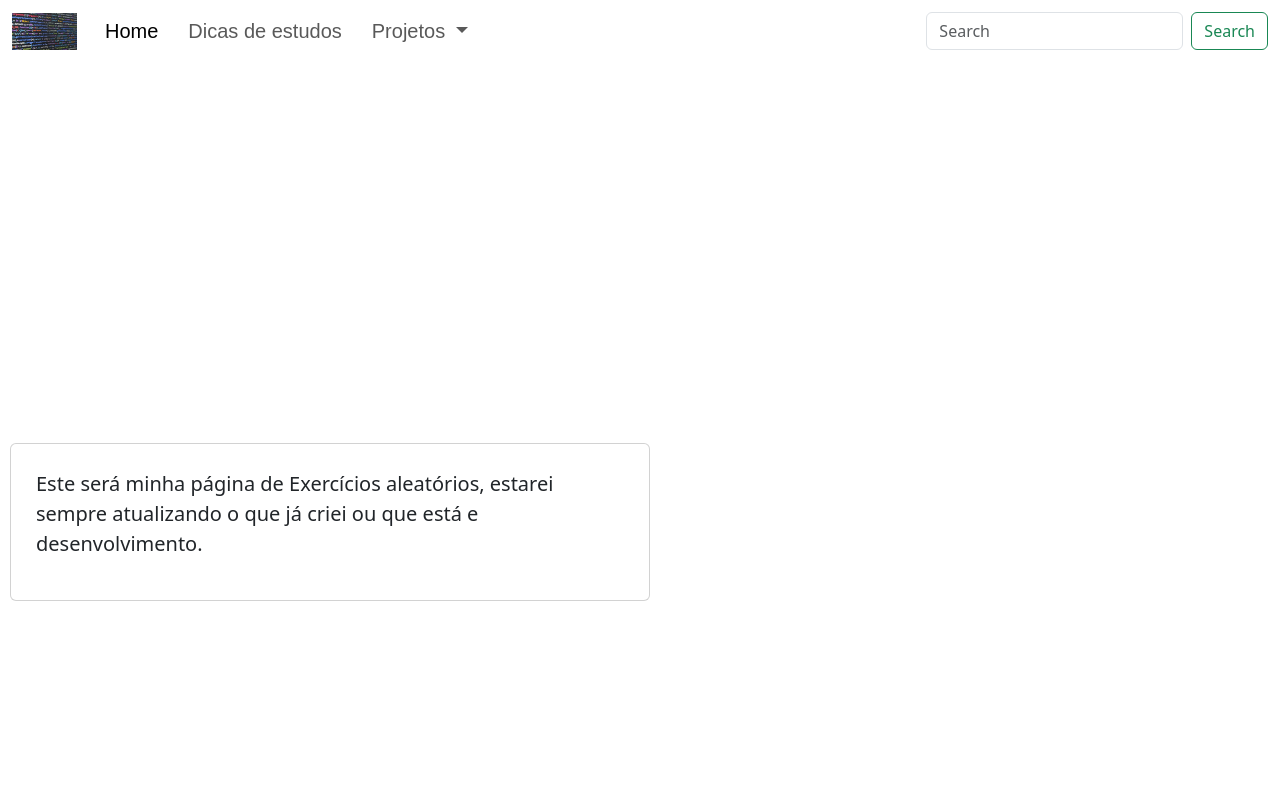
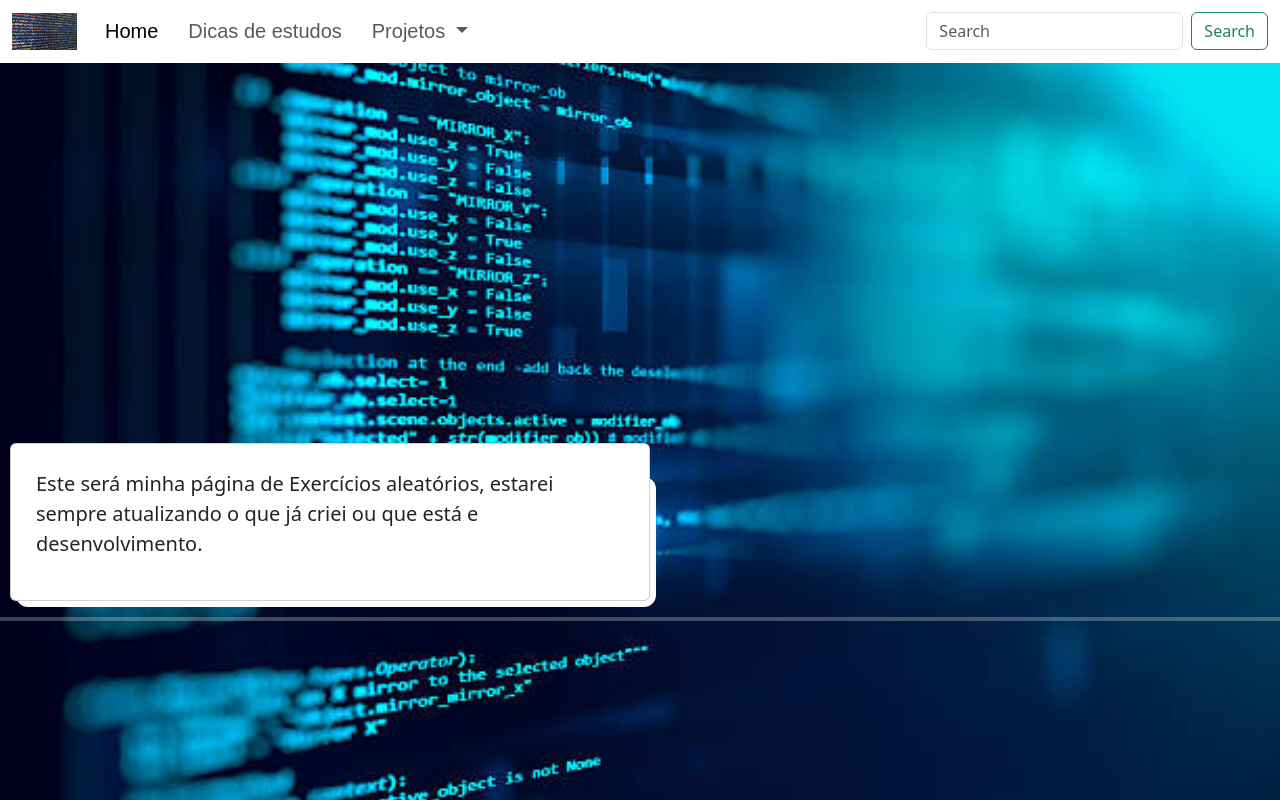
Before and after one commit to Nuno38/treinosAleatorios, a plain HTML site: page index.html in a window 1280 px wide. Drawn offline with nearby package versions, Linux system fonts and the light colour scheme.

Commit message:
Update estilos.css

```diff
--- a/css/estilos.css
+++ b/css/estilos.css
@@ -14,7 +14,7 @@
 
 }
 body{
-    background-image: url('codigo.jpg');
+    background-image: url('../imagens/codigo.jpg');
     background-size: 100%;
 }
 
```
